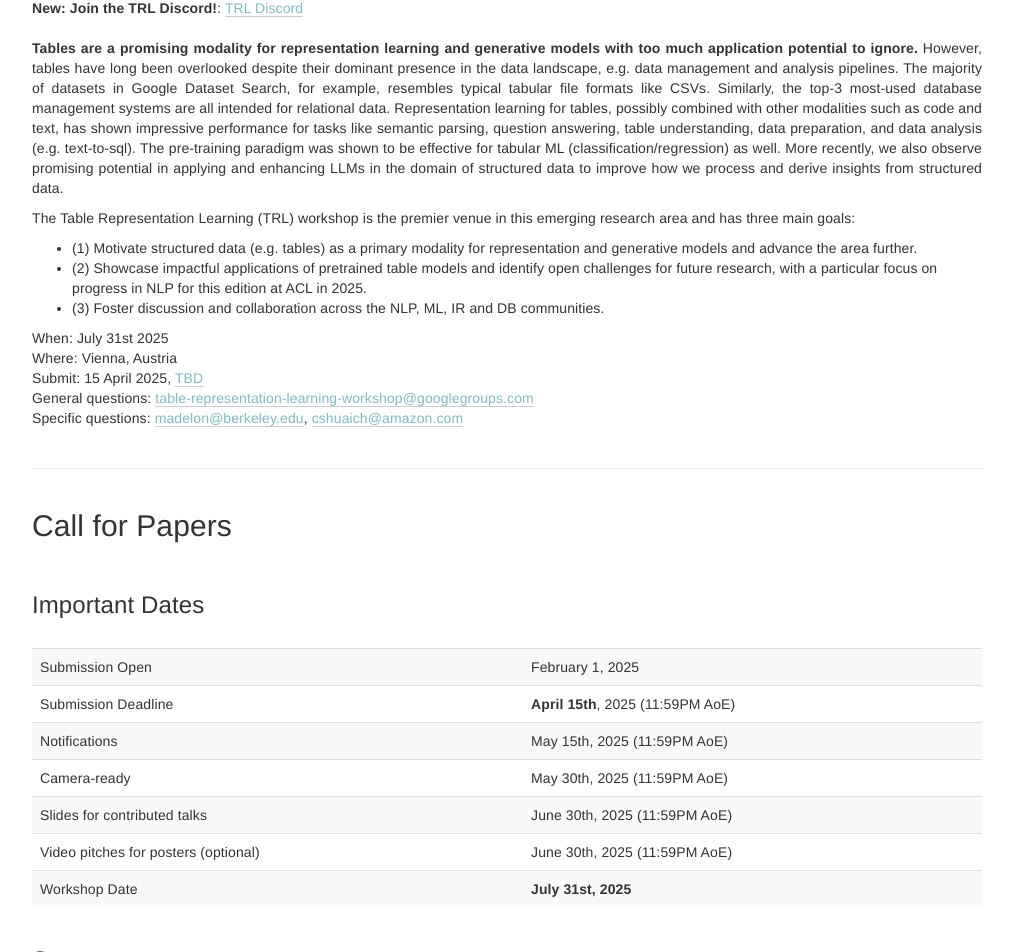
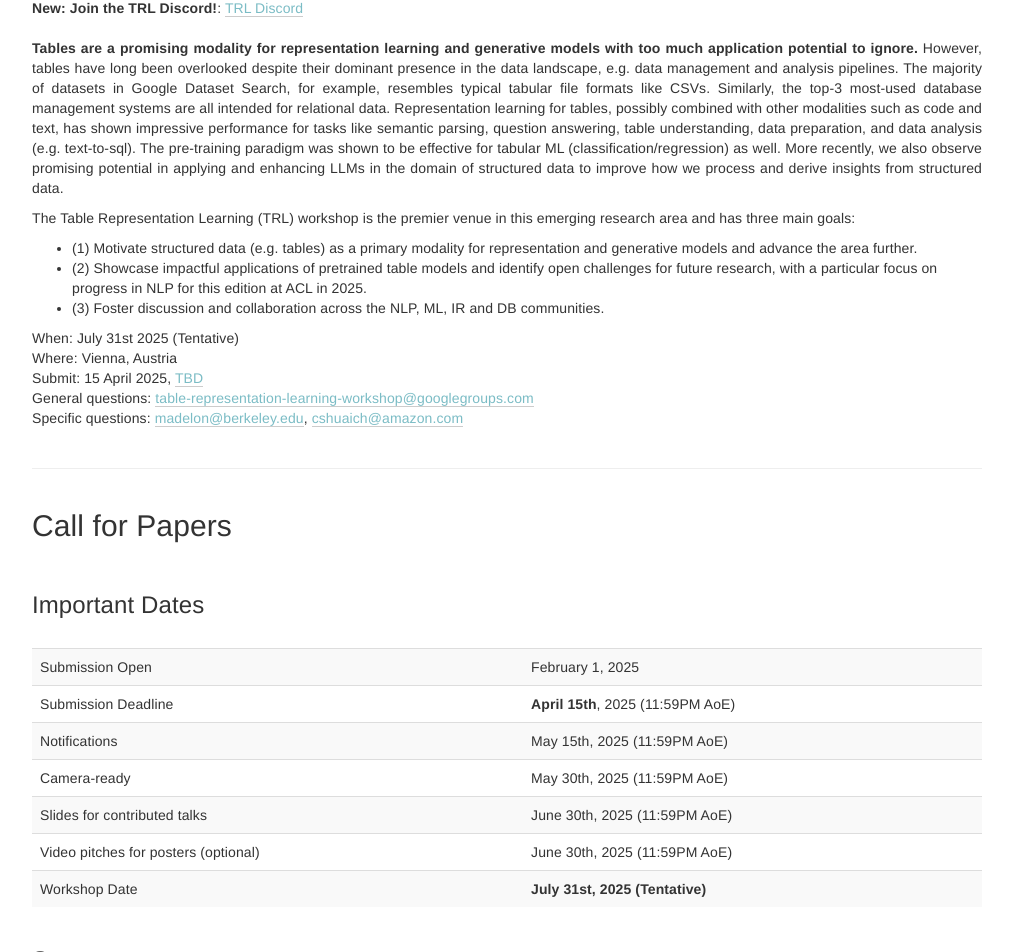
Before and after one commit to table-representation-learning/table-representation-learning.github.io, a Jekyll site: the page built from _pages/acl2025/index.html, in a window 1280 px wide and 1400 px high. Shown: the part 448-1400 px from the top of the window, without its empty margins (133-1146 px from the left). Built offline with Jekyll 4.4.1, drawn with Linux system fonts in a browser that asks for light colours; some of the changed text lies outside the part shown.

Commit message:
fix typos in affiliation and make the workshop date tentative

```diff
--- a/_pages/acl2025/index.html
+++ b/_pages/acl2025/index.html
@@ -60,7 +60,7 @@ acknowledgements: ""
                     target="blank">FAQ</a>
             </div> -->
             <div>
-                When: July 31st 2025<br>
+                When: July 31st 2025 (Tentative)<br>
                 Where: Vienna, Austria<br>
             </div>
             <div>
@@ -135,7 +135,7 @@ acknowledgements: ""
                     </tr>
                     <tr>
                         <td>Workshop Date</td>
-                        <td><b>July 31st, 2025</b></td>
+                        <td><b>July 31st, 2025 (Tentative)</b></td>
                     </tr>
                 </tbody>
             </table>
```
Also changed, not shown: other parts of _pages/acl2025/index.html (+2 -2 lines).
